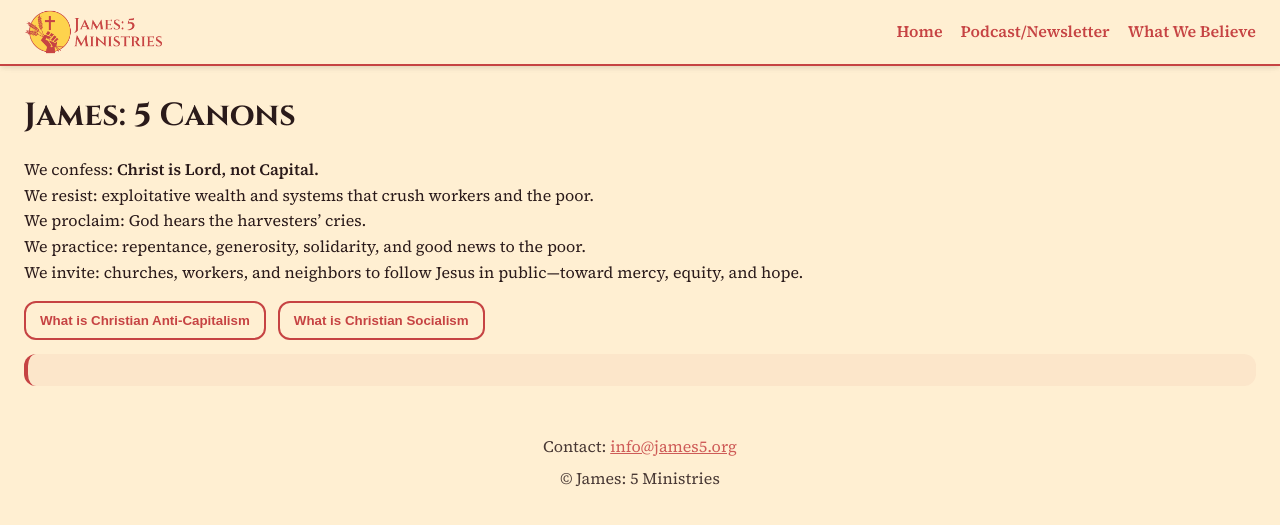
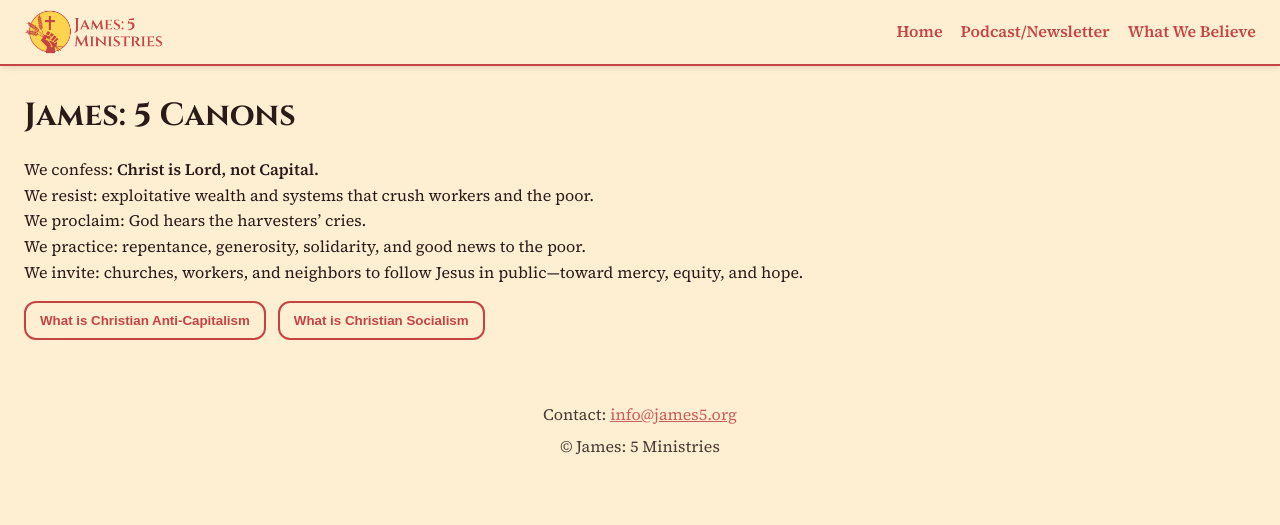
Before and after one commit to james5ministries/james5ministries.github.io, a Jekyll site: the page built from what-we-believe.md, in a window 1280 px wide. Shown: the top 525 px of the page. Built offline with Jekyll 4.4.1, drawn with Linux system fonts in a browser that asks for light colours.

Commit message:
Implement toggle panel styles
Add styles for toggle panels to control visibility.

```diff
--- a/assets/style.css
+++ b/assets/style.css
@@ -102,14 +102,20 @@ body { margin-top: var(--nav-h, 70px); }
   color: #fff;
 }
 .toggle-panels{
+  display: none;                 /* hidden by default */
   border-left: 4px solid var(--red);
   background: rgba(198, 67, 67, 0.05);
   padding: 16px;
   border-radius: 12px;
 }
+
+.toggle-panels.is-open{
+  display: block;                /* only appears when a panel is open */
+}
+
 .toggle-panel{ display: none; }
 .toggle-panel.is-open{ display: block; }
-.toggle-panel h3{ margin-top: 0; }
+
 
 .latest-media{
   margin-top: 40px;
```
